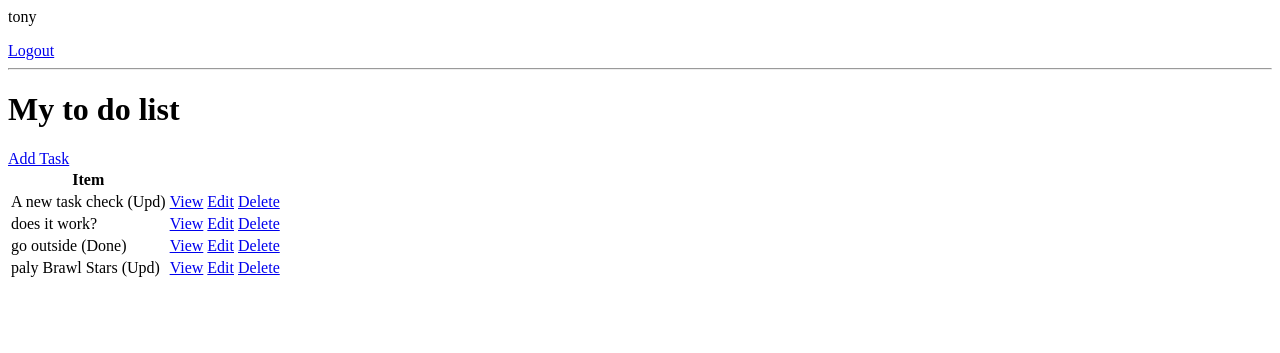
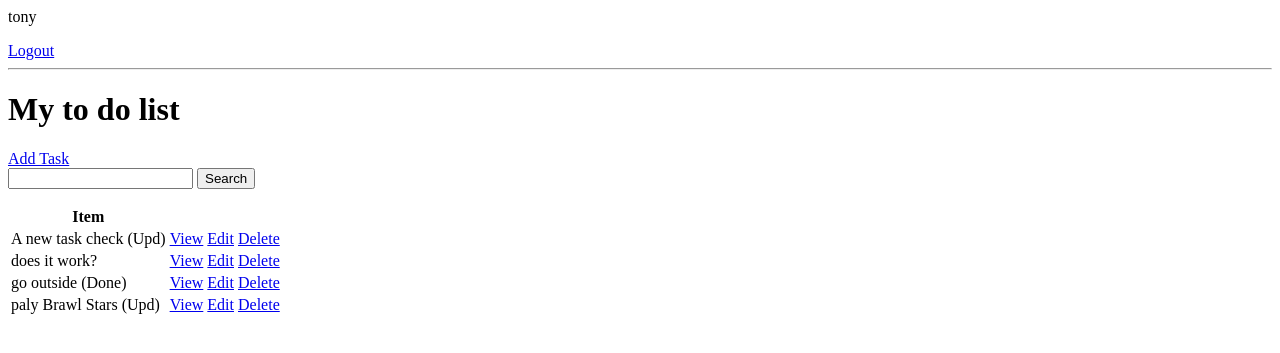
Before and after one commit to boiko88/To-do-list, a Django app: page / in a window 1280 px wide. Shown: the top 353 px of the page. Run offline with Django 4.2, Linux system fonts and the light colour scheme; a user stored in the database is signed in; data comes from the database, SQL or seed files in the repository; both versions use the stored data as it was after the commit.

Commit message:
added Search functionality

```diff
--- a/todo_list/base/templates/base/task_list.html
+++ b/todo_list/base/templates/base/task_list.html
@@ -9,6 +9,11 @@
 
 <h1>My to do list</h1>
 <a href="{% url 'task-create' %}">Add Task</a>
+
+<form method="GET">
+    <input type='text' name='search-area' value="{{search_input}}">
+    <input type="submit" value='Search'>
+</form>
 
 <table>
     <tr>
--- a/todo_list/base/views.py
+++ b/todo_list/base/views.py
@@ -1,4 +1,5 @@
-from django.shortcuts import render
+from asyncio import tasks
+from django.shortcuts import render, redirect
 from django.views.generic.list import ListView
 from django.views.generic.detail import DetailView
 from django.views.generic.edit import CreateView, UpdateView, DeleteView, FormView
@@ -19,11 +20,24 @@ class CustomLoginView(LoginView):
     def get_success_url(self):
         return reverse_lazy('tasks')
 
+
 class RegisterPage(FormView):
     template_name = 'base/register.html'
     form_class = UserCreationForm
     redirect_authenticated_user = True
     success_url = reverse_lazy('tasks')
+
+    def form_valid(self, form):
+        user = form.save()
+        if user is not None:
+            login(self.request, user)
+        return super(RegisterPage, self).form_valid(form)
+
+    def get(self, *args, **kwargs):
+        if self.request.user.is_authenticated:
+            return redirect('tasks')
+        return super(RegisterPage, self).get(*args, **kwargs)
+
 
 class TaskList(LoginRequiredMixin, ListView):
     model = Task
@@ -33,6 +47,14 @@ class TaskList(LoginRequiredMixin, ListView):
         context = super().get_context_data(**kwargs)
         context['tasks'] = context['tasks'].filter(user=self.request.user)
         context['count'] = context['tasks'].filter(complete=False).count()
+
+        search_input = self.request.GET.get('search-area') or ''
+        if search_input:
+            context['tasks'] = context['tasks'].filter(title__icontains=search_input)
+
+        context['search_input'] = search_input
+
+
         return context
 
 
```
Also changed, not shown: todo_list/db.sqlite3.
